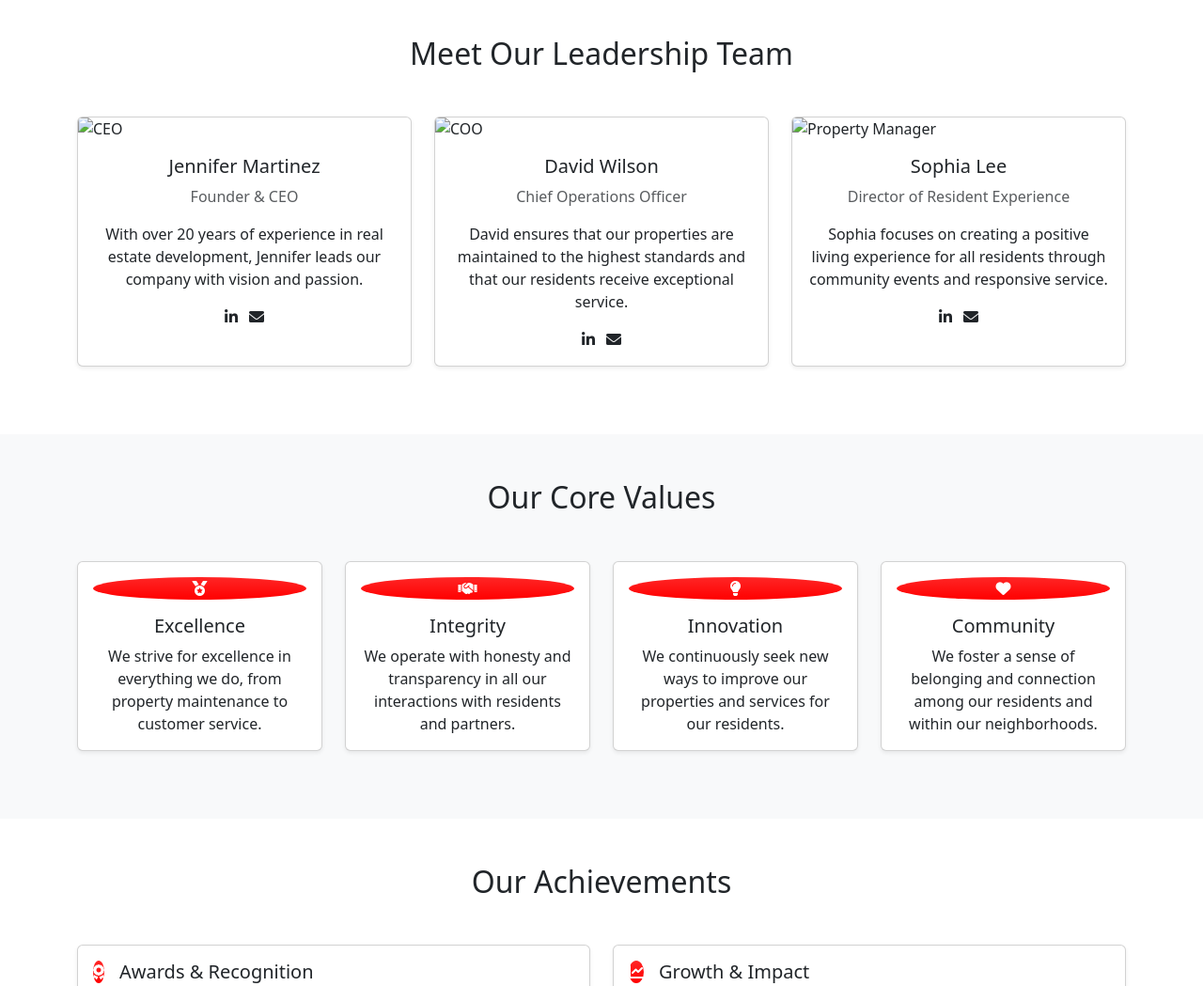
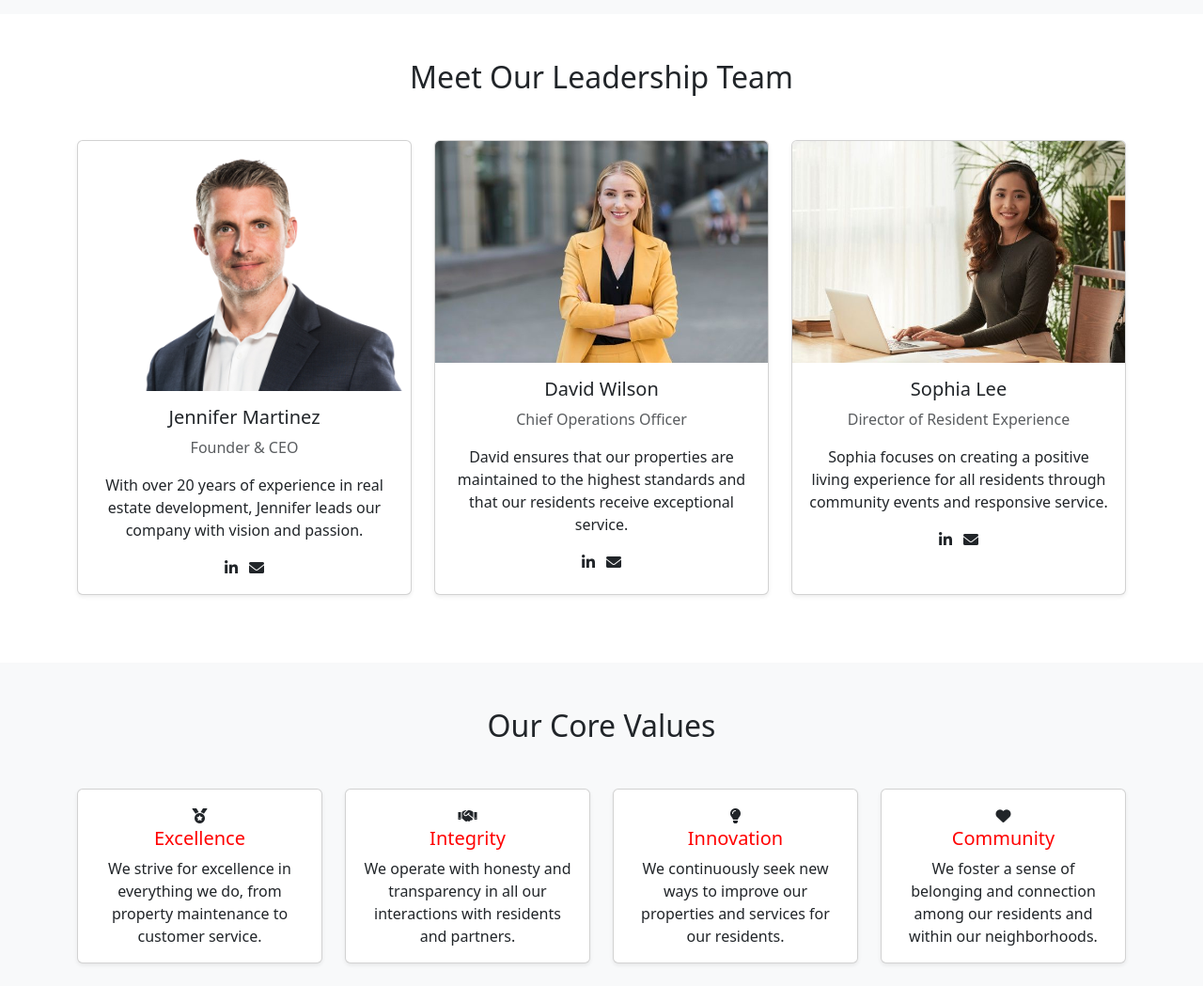
Before and after one commit to UmerFarooqJillani/Bootstrap-5-Tutorial, a plain HTML site: page Project-(The Nest Apartment)/about.html in a window 1280 px wide. Shown: the part 1240-2289 px from the top of the page at 94% size. Drawn offline with nearby package versions, Linux system fonts and the light colour scheme; files that its build step writes are made by us from their sources.

Commit message:
Customize the UI in about.html (About Page)

```diff
--- a/Project-(The Nest Apartment)/about.html
+++ b/Project-(The Nest Apartment)/about.html
@@ -4,6 +4,7 @@
     <meta charset="UTF-8">
     <meta name="viewport" content="width=device-width, initial-scale=1.0">
     <title>About Us - The Next Apartment</title>
+    <link rel="shortcut icon" href="/Project-(The Nest Apartment)/src/Favicon.ico" type="image/x-icon">
     <link href="https://cdn.jsdelivr.net/npm/bootstrap@5.3.0/dist/css/bootstrap.min.css" rel="stylesheet">
     <link rel="stylesheet" href="https://cdnjs.cloudflare.com/ajax/libs/font-awesome/6.0.0/css/all.min.css">
     <link rel="stylesheet" href="styles.css">
@@ -13,7 +14,7 @@
     <nav class="navbar navbar-expand-lg navbar-dark bg-dark sticky-top">
         <div class="container">
             <a class="navbar-brand" href="index.html">
-                <i class="fas fa-building me-2"></i>
+                <img src="src/images/nestapt.spng_.png" alt="" width="55" height="55">
                 The Next Apartment
             </a>
             <button class="navbar-toggler" type="button" data-bs-toggle="collapse" data-bs-target="#navbarNav">
@@ -50,7 +51,7 @@
     <!-- Page Header -->
     <header class="bg-primary text-white text-center py-5">
         <div class="container">
-            <h1 class="display-4">About The Next Apartment</h1>
+            <h1 class="display-4 fw-bold">About The Next Apartment</h1>
             <p class="lead">Learn about our story, mission, and the team behind our exceptional living spaces.</p>
         </div>
     </header>
@@ -60,7 +61,7 @@
         <div class="container">
             <div class="row align-items-center">
                 <div class="col-lg-6 mb-4 mb-lg-0">
-                    <img src="/placeholder.svg?height=400&width=600" alt="The Next Apartment Building" class="img-fluid rounded shadow">
+                    <img src="/Project-(The Nest Apartment)/src/images/banner-5.jpg" alt="The Next Apartment Building" class="img-fluid rounded shadow">
                 </div>
                 <div class="col-lg-6">
                     <h2>Our Story</h2>
@@ -116,7 +117,7 @@
                 <!-- Team Member 1 -->
                 <div class="col-md-4 mb-4">
                     <div class="card h-100 shadow-sm">
-                        <img src="/placeholder.svg?height=300&width=300" class="card-img-top" alt="CEO">
+                        <img src="/Project-(The Nest Apartment)/src/images/CEO.jpeg" class="card-img-top" alt="CEO">
                         <div class="card-body text-center">
                             <h5 class="card-title">Jennifer Martinez</h5>
                             <p class="text-muted">Founder & CEO</p>
@@ -132,7 +133,7 @@
                 <!-- Team Member 2 -->
                 <div class="col-md-4 mb-4">
                     <div class="card h-100 shadow-sm">
-                        <img src="/placeholder.svg?height=300&width=300" class="card-img-top" alt="COO">
+                        <img src="/Project-(The Nest Apartment)/src/images/COO.jpeg" class="card-img-top" alt="COO">
                         <div class="card-body text-center">
                             <h5 class="card-title">David Wilson</h5>
                             <p class="text-muted">Chief Operations Officer</p>
@@ -148,7 +149,7 @@
                 <!-- Team Member 3 -->
                 <div class="col-md-4 mb-4">
                     <div class="card h-100 shadow-sm">
-                        <img src="/placeholder.svg?height=300&width=300" class="card-img-top" alt="Property Manager">
+                        <img src="/Project-(The Nest Apartment)/src/images/Property Manager.jpg" class="card-img-top" alt="Property Manager">
                         <div class="card-body text-center">
                             <h5 class="card-title">Sophia Lee</h5>
                             <p class="text-muted">Director of Resident Experience</p>
@@ -172,10 +173,11 @@
                 <div class="col-md-6 col-lg-3 mb-4">
                     <div class="card h-100 shadow-sm">
                         <div class="card-body text-center">
-                            <div class="feature-icon bg-primary bg-gradient text-white rounded-circle mb-3">
+                            <!-- <div class="feature-icon bg-primary bg-gradient text-white rounded-circle mb-3">
                                 <i class="fas fa-medal"></i>
-                            </div>
-                            <h5 class="card-title">Excellence</h5>
+                            </div> -->
+                            <i class="fas fa-medal"></i>
+                            <h5 class="card-title text-primary">Excellence</h5>
                             <p class="card-text">We strive for excellence in everything we do, from property maintenance to customer service.</p>
                         </div>
                     </div>
@@ -183,10 +185,11 @@
                 <div class="col-md-6 col-lg-3 mb-4">
                     <div class="card h-100 shadow-sm">
                         <div class="card-body text-center">
-                            <div class="feature-icon bg-primary bg-gradient text-white rounded-circle mb-3">
+                            <!-- <div class="feature-icon bg-primary bg-gradient text-white rounded-circle mb-3">
                                 <i class="fas fa-handshake"></i>
-                            </div>
-                            <h5 class="card-title">Integrity</h5>
+                            </div> -->
+                            <i class="fas fa-handshake"></i>
+                            <h5 class="card-title text-primary">Integrity</h5>
                             <p class="card-text">We operate with honesty and transparency in all our interactions with residents and partners.</p>
                         </div>
                     </div>
@@ -194,10 +197,11 @@
                 <div class="col-md-6 col-lg-3 mb-4">
                     <div class="card h-100 shadow-sm">
                         <div class="card-body text-center">
-                            <div class="feature-icon bg-primary bg-gradient text-white rounded-circle mb-3">
+                            <!-- <div class="feature-icon bg-primary bg-gradient text-white rounded-circle mb-3">
                                 <i class="fas fa-lightbulb"></i>
-                            </div>
-                            <h5 class="card-title">Innovation</h5>
+                            </div> -->
+                            <i class="fas fa-lightbulb"></i>
+                            <h5 class="card-title text-primary">Innovation</h5>
                             <p class="card-text">We continuously seek new ways to improve our properties and services for our residents.</p>
                         </div>
                     </div>
@@ -205,10 +209,11 @@
                 <div class="col-md-6 col-lg-3 mb-4">
                     <div class="card h-100 shadow-sm">
                         <div class="card-body text-center">
-                            <div class="feature-icon bg-primary bg-gradient text-white rounded-circle mb-3">
+                            <!-- <div class="feature-icon bg-primary bg-gradient text-white rounded-circle mb-3">
                                 <i class="fas fa-heart"></i>
-                            </div>
-                            <h5 class="card-title">Community</h5>
+                            </div> -->
+                            <i class="fas fa-heart"></i>
+                            <h5 class="card-title text-primary">Community</h5>
                             <p class="card-text">We foster a sense of belonging and connection among our residents and within our neighborhoods.</p>
                         </div>
                     </div>
```
Also changed, not shown: Project-(The Nest Apartment)/src/images/CEO.jpeg (added), Project-(The Nest Apartment)/src/images/COO.jpeg (added), Project-(The Nest Apartment)/src/images/Property Manager.jpg (added), Project-(The Nest Apartment)/src/images/banner-5.jpg (added).
